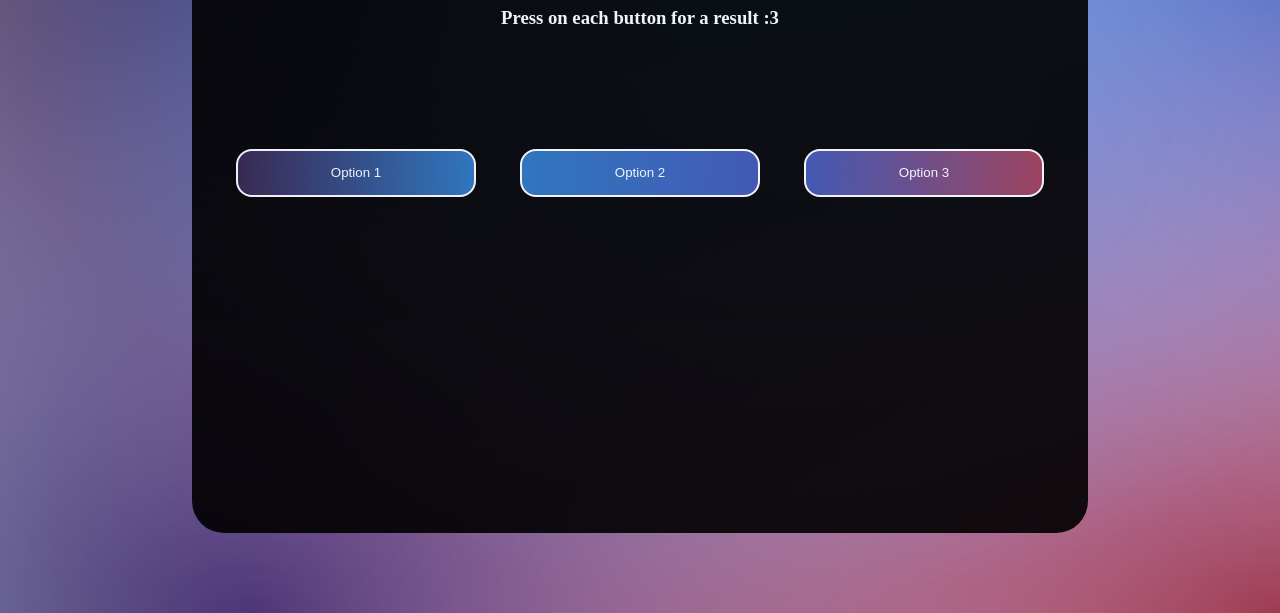
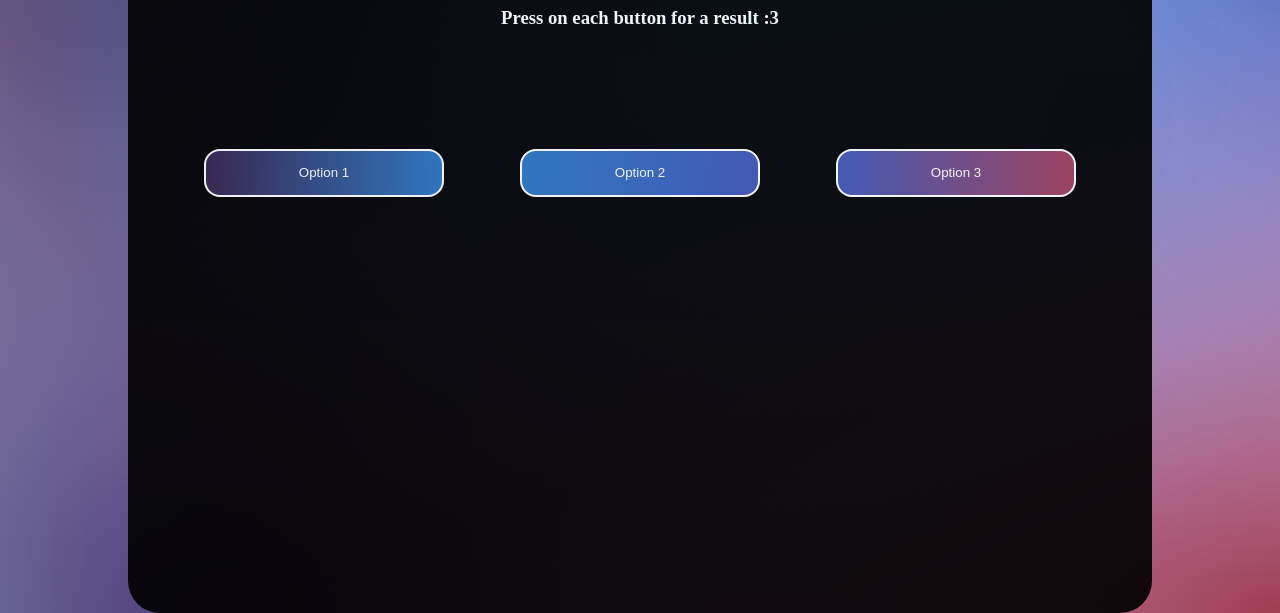
Before and after one commit to OrigamiSh1ro/HandsOn1-addEventListener-WS101, a plain HTML site: page index.html in a window 1280 px wide. Shown: the part 187-800 px from the top of the page. Drawn offline with Linux system fonts and the light colour scheme.

Commit message:
Update index.html

```diff
--- a/index.html
+++ b/index.html
@@ -24,8 +24,8 @@
         }
         #main{
 
-            height: 80vh;
-            width: 70vw;
+            height: 90vh;
+            width: 80vw;
             margin-top: 10vh;
             border-radius: 2rem;
             background-color: black;
```
